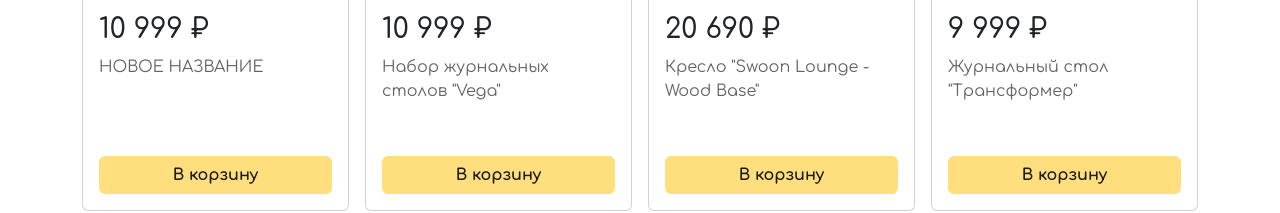
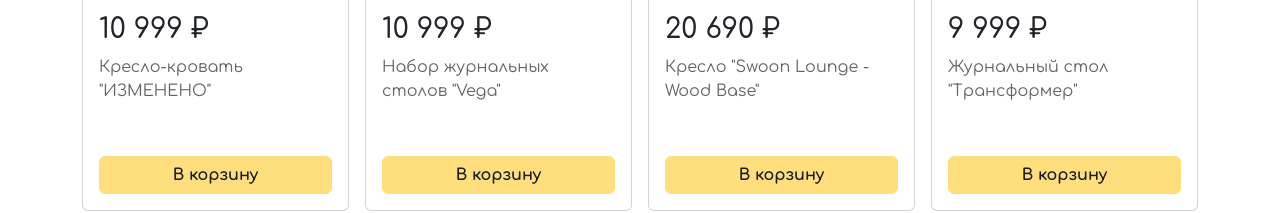
Before and after one commit to denilyunkin/Furni, a website: page index.html in a window 1280 px wide. Shown: the part 1017-1230 px from the top of the page. Drawn offline with nearby package versions, Linux system fonts and the light colour scheme.

Commit message:
Изменение

```diff
--- a/index.html
+++ b/index.html
@@ -112,8 +112,7 @@
                 <!-- Цена -->
                 <h3 class="card-title">10 999 ₽</h3>
                 <p class="card-text" style="color: #0c0c0ca4">
-                  <!-- Кресло-кровать "Дубай"  -->
-                  НОВОЕ НАЗВАНИЕ
+                  Кресло-кровать "ИЗМЕНЕНО"
                 </p>
               </div>
               <a href="#" class="btn btn-primary w-100">В корзину</a>
```
